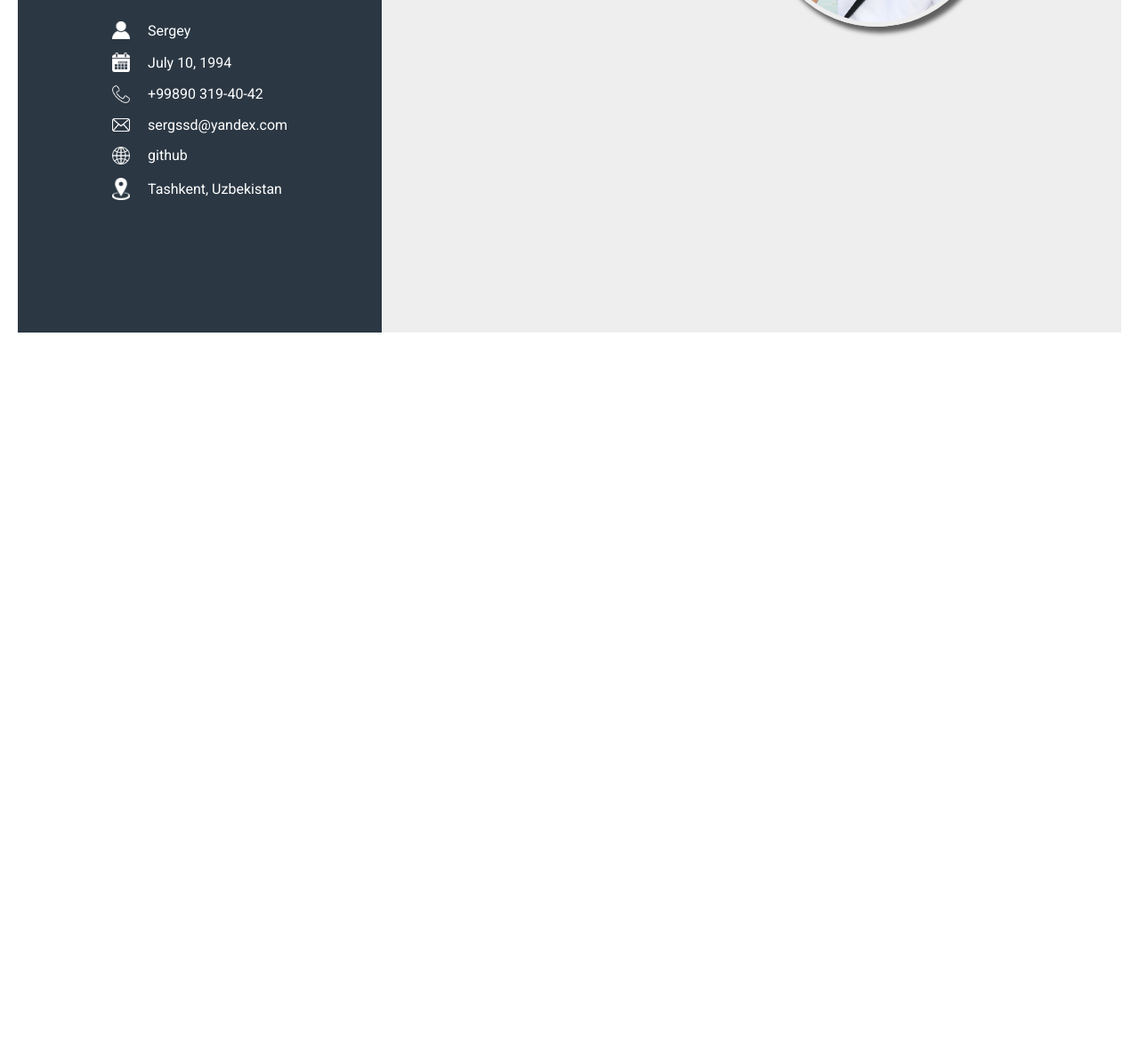
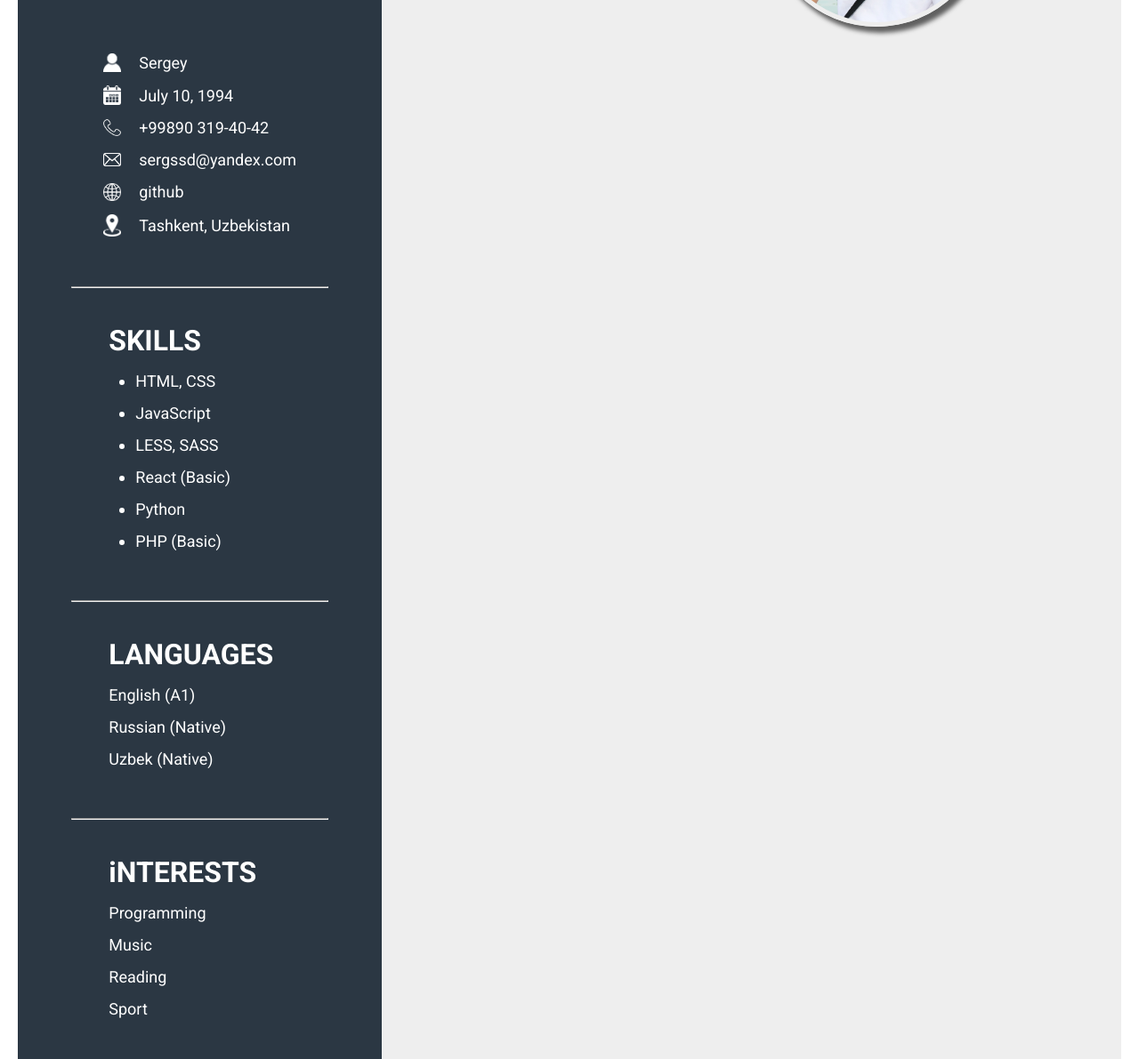
Before and after one commit to thewebtrident/rsschool-cv, a plain HTML site: page index.html in a window 1280 px wide. Shown: the part 260-1451 px from the top of the page at 89% size. Before the commit the page ends 800 px from the top, so only its background shows below. Drawn offline with Linux system fonts and the light colour scheme; a web font is replaced by a local one.

Commit message:
feat: add language ang interests blocks

```diff
--- a/css/style.css
+++ b/css/style.css
@@ -1,3 +1,7 @@
+* {
+    font-family: Roboto, sans-serif;
+}
+
 body {
     margin: 0;
     padding: 0;
@@ -77,7 +81,6 @@ body {
 .left-container {
     width: 33%;
     background-color: #2b3743;
-    height: 600px;
 }
 
 .right-container {
@@ -85,12 +88,15 @@ body {
     background-color: #eeeeee;
 }
 
-.contacts-block {
+.left-blocks {
     display: flex;
     flex-direction: column;
     justify-content: center;
     align-items: center;
-    margin-top: 250px;
+}
+
+.contacts-block {
+    margin-top: 270px;
 }
 
 .contact-item {
@@ -101,6 +107,9 @@ body {
     display: flex;
     justify-content: center;
     align-items: center;
+}
+
+.contact-item:not(:last-child){
     margin-bottom: 15px;
 }
 
@@ -114,3 +123,42 @@ body {
     flex-direction: column;
     align-items: flex-start;
 }
+
+.width-50 {
+    width: 50%;
+}
+
+.line {
+    width: 70%;
+    margin-top: 40px;
+    margin-bottom: 40px;
+}
+
+.left-blocks h3 {
+    margin: 0;
+    color: #fff;
+    font-size: 32px;
+}
+
+.skills {
+    color: #fff;
+    padding: 0;
+    padding-left: 30px;
+}
+
+.skills li {
+    font-size: 18px;
+}
+
+.skills li:not(:last-child) {
+    padding-bottom: 15px;
+}
+
+.list-style-none {
+    list-style-type: none;
+    padding-left: 0;
+}
+
+.pb-30 {
+    padding-bottom: 30px;
+}
--- a/index.html
+++ b/index.html
@@ -40,22 +40,67 @@
             <!-- /.user-logo-block -->
 
             <section class="left-container">
-                <div class="contacts-block">
+                <div class="left-blocks contacts-block">
                     <div class="left-wrapper">
-                        <a href="tel:+998903194042" class="contact-item"><img src="img/user-icon.png" width="20px"
-                                alt="phone icon">Sergey</a>
-                        <a href="tel:+998903194042" class="contact-item"><img src="img/caleder-icon.png" width="20px"
-                                alt="phone icon">July 10, 1994</a>
-                        <a href="tel:+998903194042" class="contact-item"><img src="img/phone-icon.png" width="20px"
-                                alt="phone icon">+99890 319-40-42</a>
-                        <a href="email:sergssd@yandex.com" class="contact-item"><img src="img/email-icon.png"
-                                width="20px" alt="phone icon">sergssd@yandex.com</a>
-                        <a href="https://github.com/thewebtrident" class="contact-item"><img src="img/www-icon.png  "
-                                width="20px" alt="phone icon">github</a>
-                        <a href="https://www.google.com/maps/place/%D0%A2%D0%B0%D1%88%D0%BA%D0%B5%D0%BD%D1%82/data=!4m2!3m1!1s0x38ae8b0cc379e9c3:0xa5a9323b4aa5cb98?sa=X&ved=2ahUKEwi1-J6l7Y3zAhXllIsKHc36BD8Q8gF6BAhVEAE"
+                        <ul class="left-wrapper skills list-style-none">
+                            <li><a href="tel:+998903194042" class="contact-item"><img src="img/user-icon.png" width="20px"
+                                alt="phone icon">Sergey</a></li>
+                            <li><a href="tel:+998903194042" class="contact-item"><img src="img/caleder-icon.png" width="20px"
+                                alt="phone icon">July 10, 1994</a></li>
+                            <li><a href="tel:+998903194042" class="contact-item"><img src="img/phone-icon.png" width="20px"
+                                alt="phone icon">+99890 319-40-42</a></li>
+                            <li><a href="email:sergssd@yandex.com" class="contact-item"><img src="img/email-icon.png"
+                                width="20px" alt="phone icon">sergssd@yandex.com</a></li>
+                            <li><a href="https://github.com/thewebtrident" class="contact-item"><img src="img/www-icon.png  "
+                                width="20px" alt="phone icon">github</a></li>
+                            <li><a href="https://www.google.com/maps/place/%D0%A2%D0%B0%D1%88%D0%BA%D0%B5%D0%BD%D1%82/data=!4m2!3m1!1s0x38ae8b0cc379e9c3:0xa5a9323b4aa5cb98?sa=X&ved=2ahUKEwi1-J6l7Y3zAhXllIsKHc36BD8Q8gF6BAhVEAE"
                             class="contact-item"><img src="img/location-icon.png" width="20px"
                                 alt="phone icon">Tashkent,
-                            Uzbekistan</a>
+                            Uzbekistan</a></li>
+                        </ul>
+                    </div>
+                </div>
+
+                <hr class="line">
+
+                <div class="left-blocks">
+                    <div class="left-wrapper width-50">
+                        <h3>SKILLS</h3>
+                        <ul class="skills">
+                            <li>HTML, CSS</li>
+                            <li>JavaScript</li>
+                            <li>LESS, SASS</li>
+                            <li>React (Basic)</li>
+                            <li>Python</li>
+                            <li>PHP (Basic)</li>
+                        </ul>
+                    </div>
+                </div>
+
+                <hr class="line">
+
+                <div class="left-blocks">
+                    <div class="left-wrapper width-50">
+                        <h3>LANGUAGES</h3>
+                        <ul class="skills list-style-none">
+                            <li>English (A1)</li>
+                            <li>Russian (Native)</li>
+                            <li>Uzbek (Native)</li>
+                        </ul>
+                    </div>
+                </div>
+
+                <hr class="line">
+
+                <div class="left-blocks">
+                    <div class="left-wrapper width-50">
+                        <h3>iNTERESTS</h3>
+                        <ul class="skills list-style-none pb-30">
+                            <li>Programming</li>
+                            <li>Music</li>
+                            <li>Reading</li>
+                            <li>Sport</li>
+                        </ul>
                     </div>
                 </div>
             </section>
```
